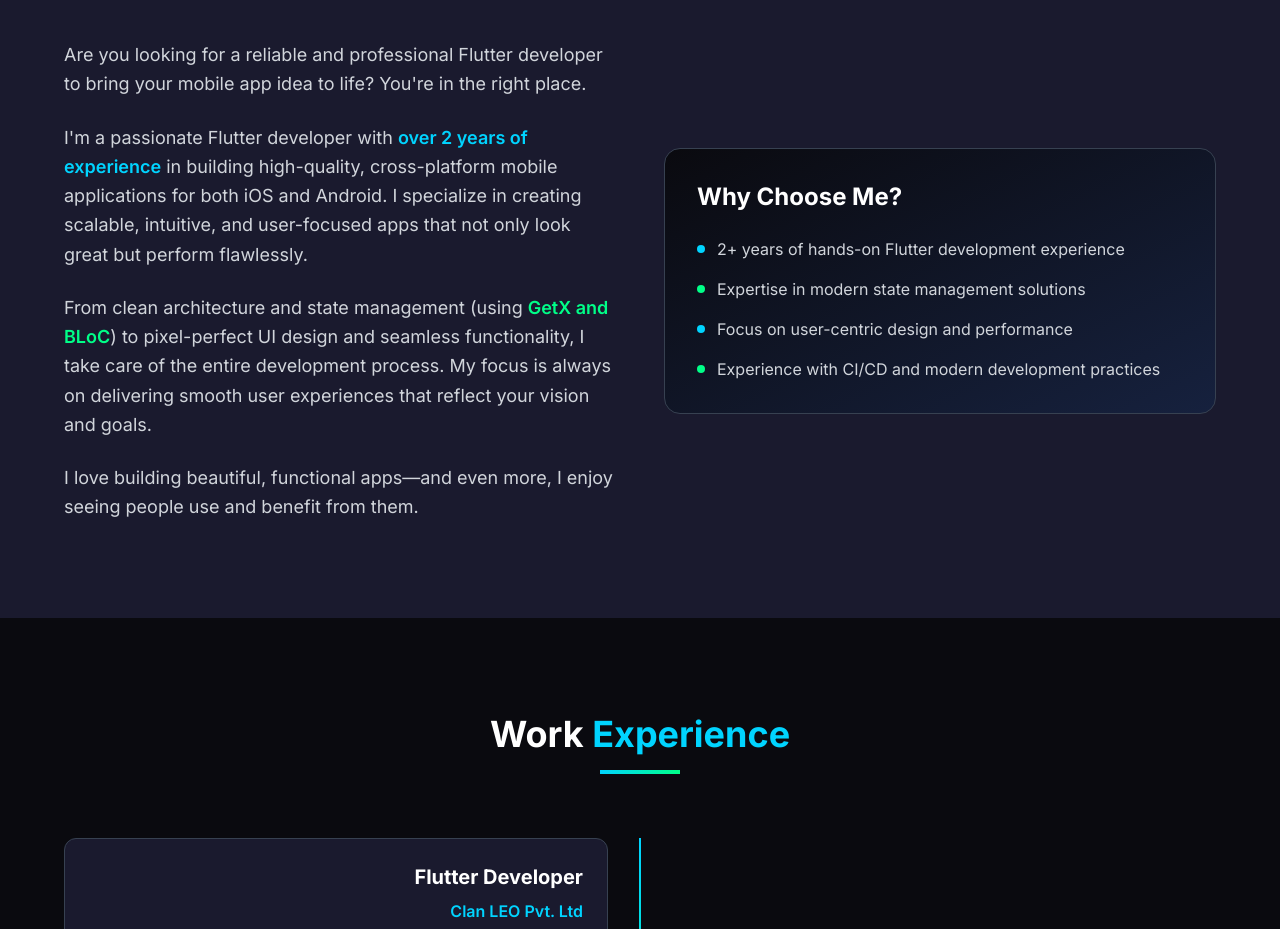
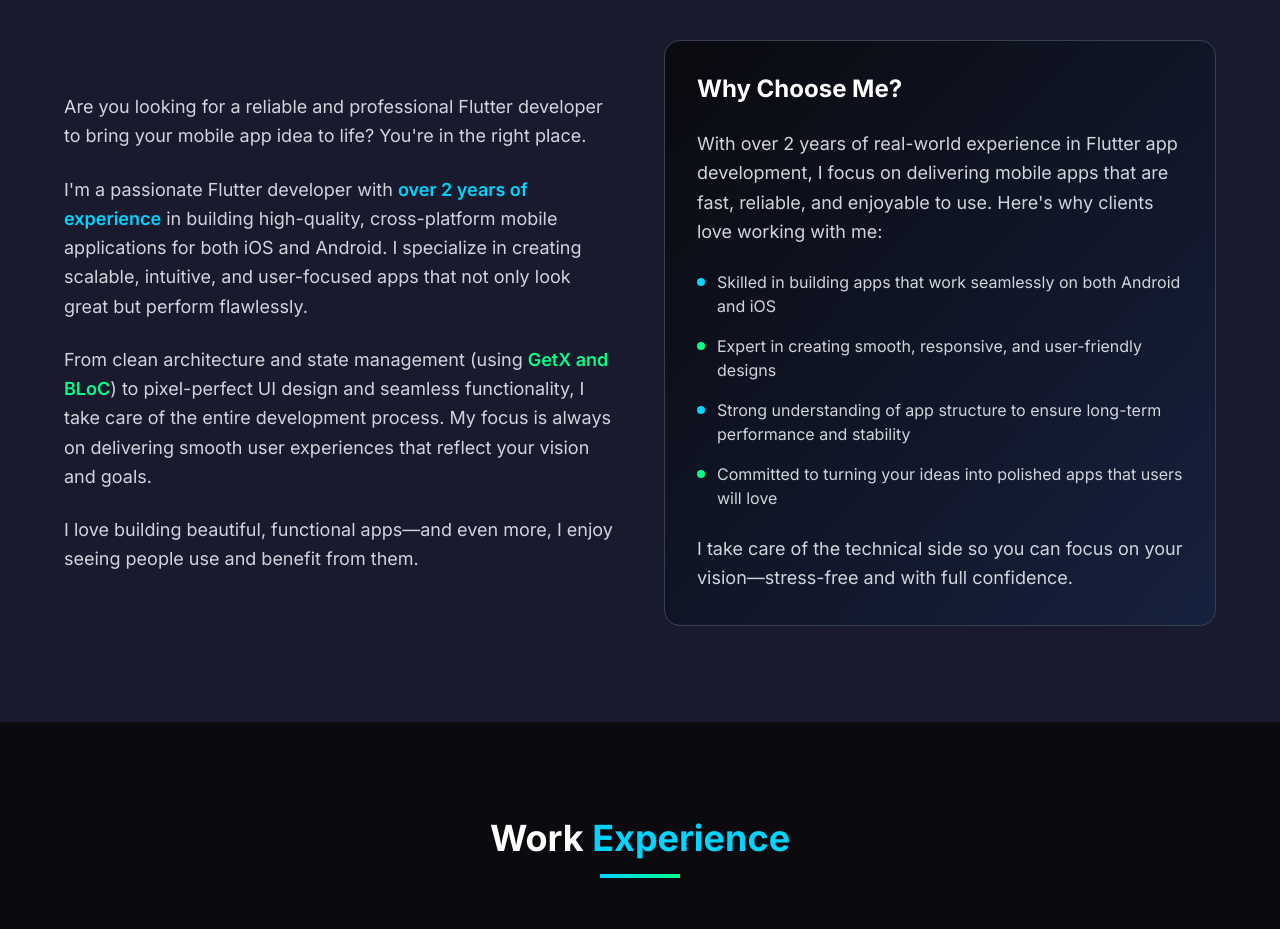
Before and after one commit to ebinpeter/ebin-portfolio, a React (Vite) app: page / in a window 1280 px wide. Shown: the part 980-1909 px from the top of the page. Built offline with nearby package versions, Linux system fonts and the light colour scheme.

Commit message:
Refactor About section content
Replaced the content within the "Why Choose Me?" box in the About section with the provided text.

```diff
--- a/src/components/AboutSection.tsx
+++ b/src/components/AboutSection.tsx
@@ -31,24 +31,30 @@ const AboutSection = () => {
 
           <div className="bg-gradient-to-br from-dark-bg to-dark-accent p-8 rounded-2xl border border-gray-700 animate-fade-in">
             <h3 className="text-2xl font-bold text-white mb-6">Why Choose Me?</h3>
+            <p className="text-gray-300 text-lg leading-relaxed mb-6">
+              With over 2 years of real-world experience in Flutter app development, I focus on delivering mobile apps that are fast, reliable, and enjoyable to use. Here's why clients love working with me:
+            </p>
             <ul className="space-y-4">
               <li className="flex items-start space-x-3">
                 <div className="w-2 h-2 bg-neon-blue rounded-full mt-2 flex-shrink-0"></div>
-                <span className="text-gray-300">2+ years of hands-on Flutter development experience</span>
+                <span className="text-gray-300">Skilled in building apps that work seamlessly on both Android and iOS</span>
               </li>
               <li className="flex items-start space-x-3">
                 <div className="w-2 h-2 bg-tech-green rounded-full mt-2 flex-shrink-0"></div>
-                <span className="text-gray-300">Expertise in modern state management solutions</span>
+                <span className="text-gray-300">Expert in creating smooth, responsive, and user-friendly designs</span>
               </li>
               <li className="flex items-start space-x-3">
                 <div className="w-2 h-2 bg-neon-blue rounded-full mt-2 flex-shrink-0"></div>
-                <span className="text-gray-300">Focus on user-centric design and performance</span>
+                <span className="text-gray-300">Strong understanding of app structure to ensure long-term performance and stability</span>
               </li>
               <li className="flex items-start space-x-3">
                 <div className="w-2 h-2 bg-tech-green rounded-full mt-2 flex-shrink-0"></div>
-                <span className="text-gray-300">Experience with CI/CD and modern development practices</span>
+                <span className="text-gray-300">Committed to turning your ideas into polished apps that users will love</span>
               </li>
             </ul>
+            <p className="text-gray-300 text-lg leading-relaxed mt-6">
+              I take care of the technical side so you can focus on your vision—stress-free and with full confidence.
+            </p>
           </div>
         </div>
       </div>
```
